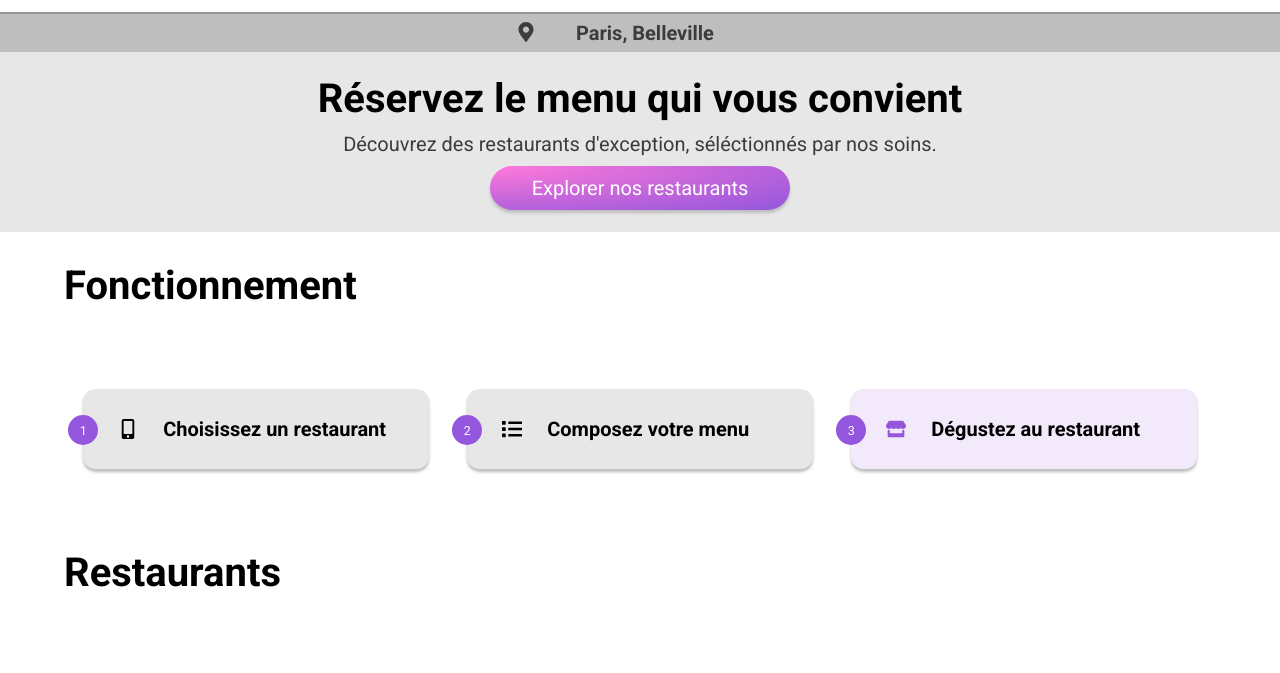
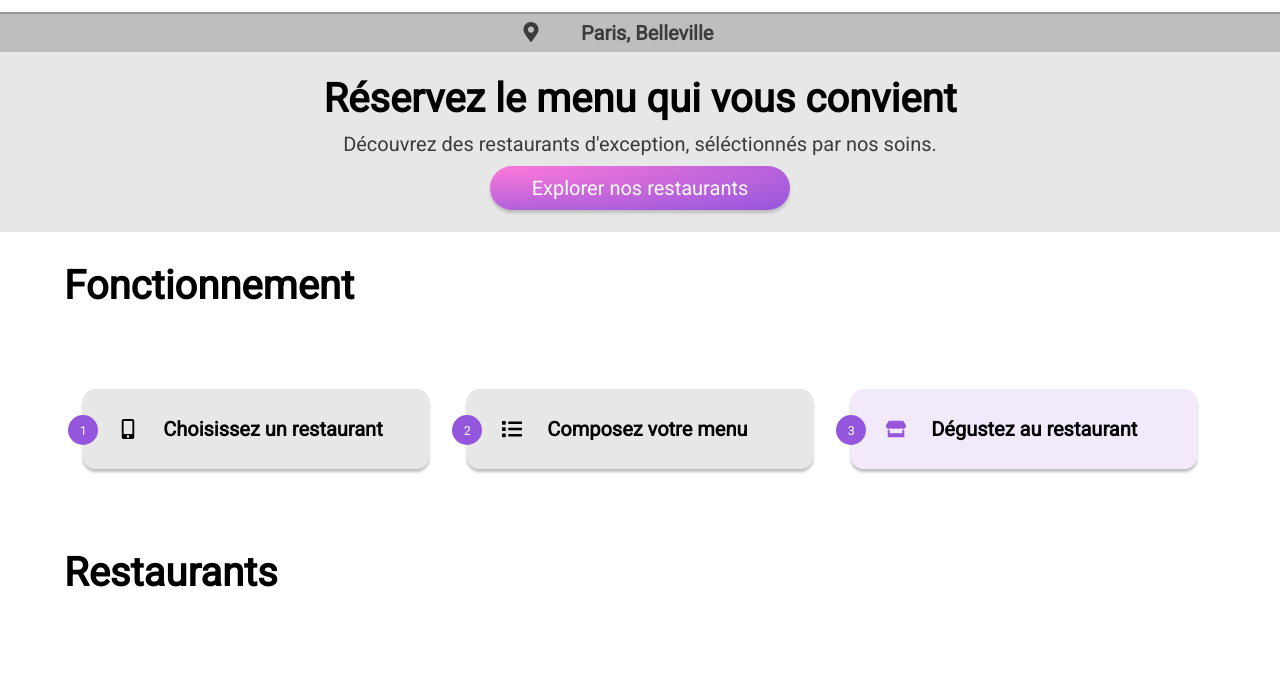
Before and after one commit to Poomcha/BenjaminDegeneve_3_05092021, a website: page index.html in a window 1280 px wide. Shown: the part 68-741 px from the top of the page. Drawn offline with Linux system fonts and the light colour scheme; grey boxes are pictures that could not be loaded; a web font is replaced by a local one.

Commit message:
Correction erreurs W3C

```diff
--- a/index.html
+++ b/index.html
@@ -7,7 +7,7 @@
         <meta name="viewpwort" content="width=device-width, initial-scale=1.0">
         <link rel="stylesheet" href="./public/css/style.css" type="text/css">
         <!-- <link rel="stylesheet" href="/public/css/prefixed/style.css" type="text/css"> -->
-        <link href="https://fonts.googleapis.com/css2?family=Roboto:100,300,400,700&display=swap" rel="stylesheet">
+        <link href="https://fonts.googleapis.com/css2?family=Roboto&display=swap" rel="stylesheet">
         <link href="https://fonts.googleapis.com/css2?family=Shrikhand&display=swap" rel="stylesheet">
         <script src="https://kit.fontawesome.com/5ebada09cd.js" crossorigin="anonymous"></script>
         <title>OhMyFood!</title>
```
Also changed, not shown: restaurants/a_la_francaise.html (+1 -1 lines), restaurants/la_note_enchante.html (+1 -1 lines), restaurants/la_palette_du_gout.html (+1 -1 lines), restaurants/le_delice_des_sens.html (+1 -1 lines).
